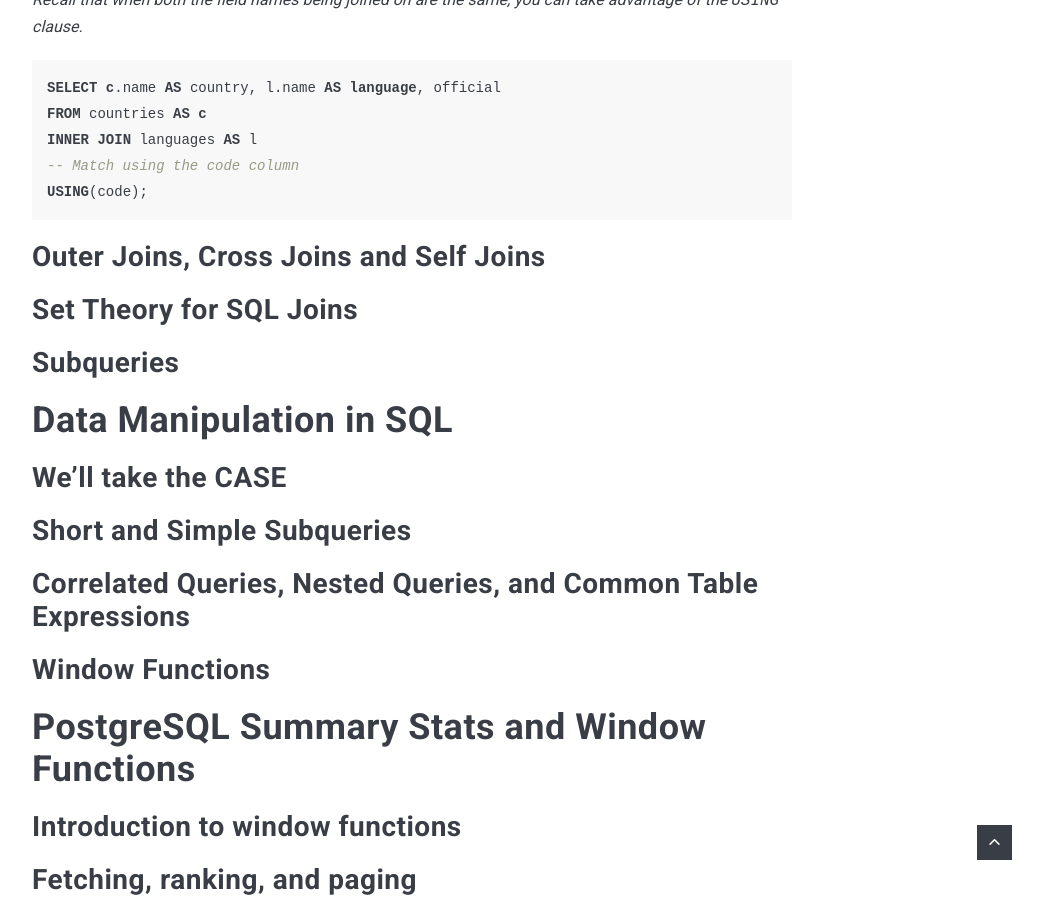
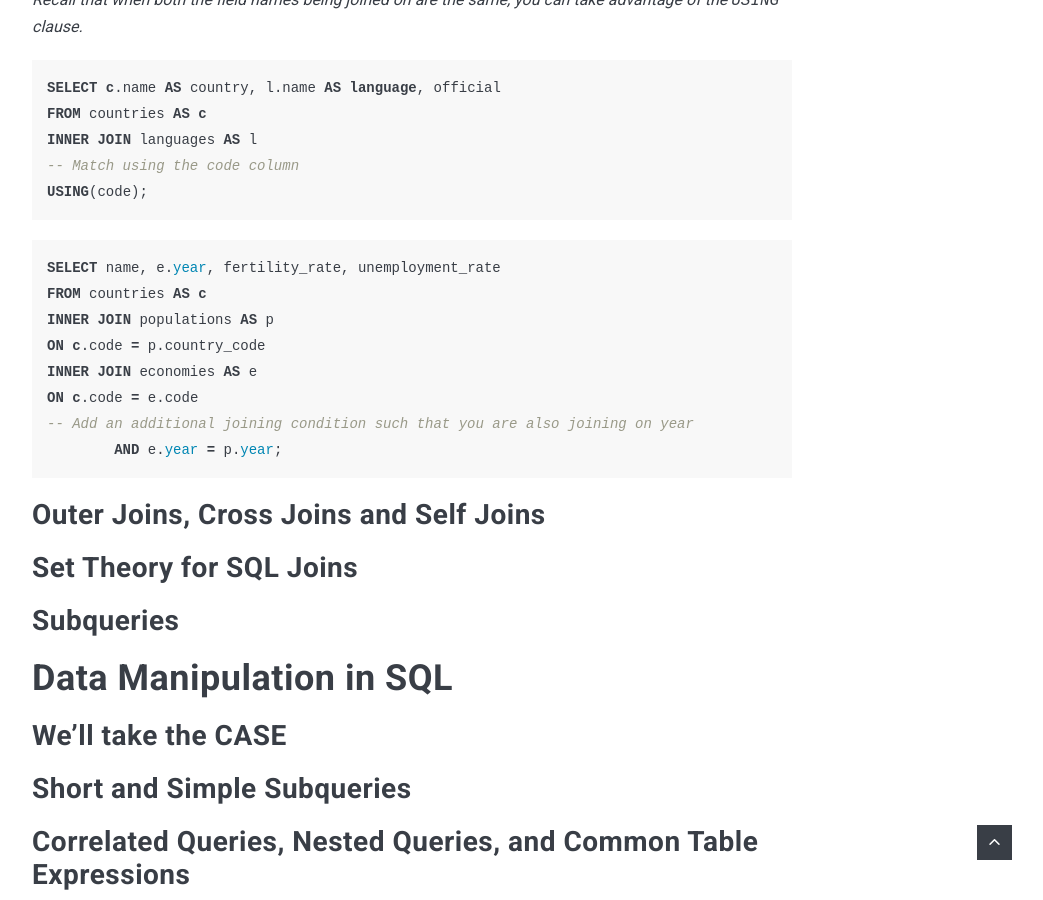
Before and after one commit to poi0905/poi0905.github.io, a Jekyll site: the page built from _posts/2022-11-01-datacamp-SQL-Fundamentals.markdown, in a window 1280 px wide and 900 px high, scrolled down 3371 px. Shown: the whole window, without its empty margins (228-1271 px from the left). Built offline with Jekyll 4.4.1, drawn with Linux system fonts in a browser that asks for light colours; nearby versions of some CDN libraries; comment, search, counter and statistics services are not loaded.

Commit message:
20221031

```diff
--- a/_posts/2022-11-01-datacamp-SQL-Fundamentals.markdown
+++ b/_posts/2022-11-01-datacamp-SQL-Fundamentals.markdown
@@ -110,6 +110,17 @@ INNER JOIN languages AS l
 USING(code);
 {% endhighlight %}
 
+{% highlight SQL %}
+SELECT name, e.year, fertility_rate, unemployment_rate
+FROM countries AS c
+INNER JOIN populations AS p
+ON c.code = p.country_code
+INNER JOIN economies AS e
+ON c.code = e.code
+-- Add an additional joining condition such that you are also joining on year
+	AND e.year = p.year;
+{% endhighlight %}
+
 ## Outer Joins, Cross Joins and Self Joins
 ## Set Theory for SQL Joins
 ## Subqueries
```
